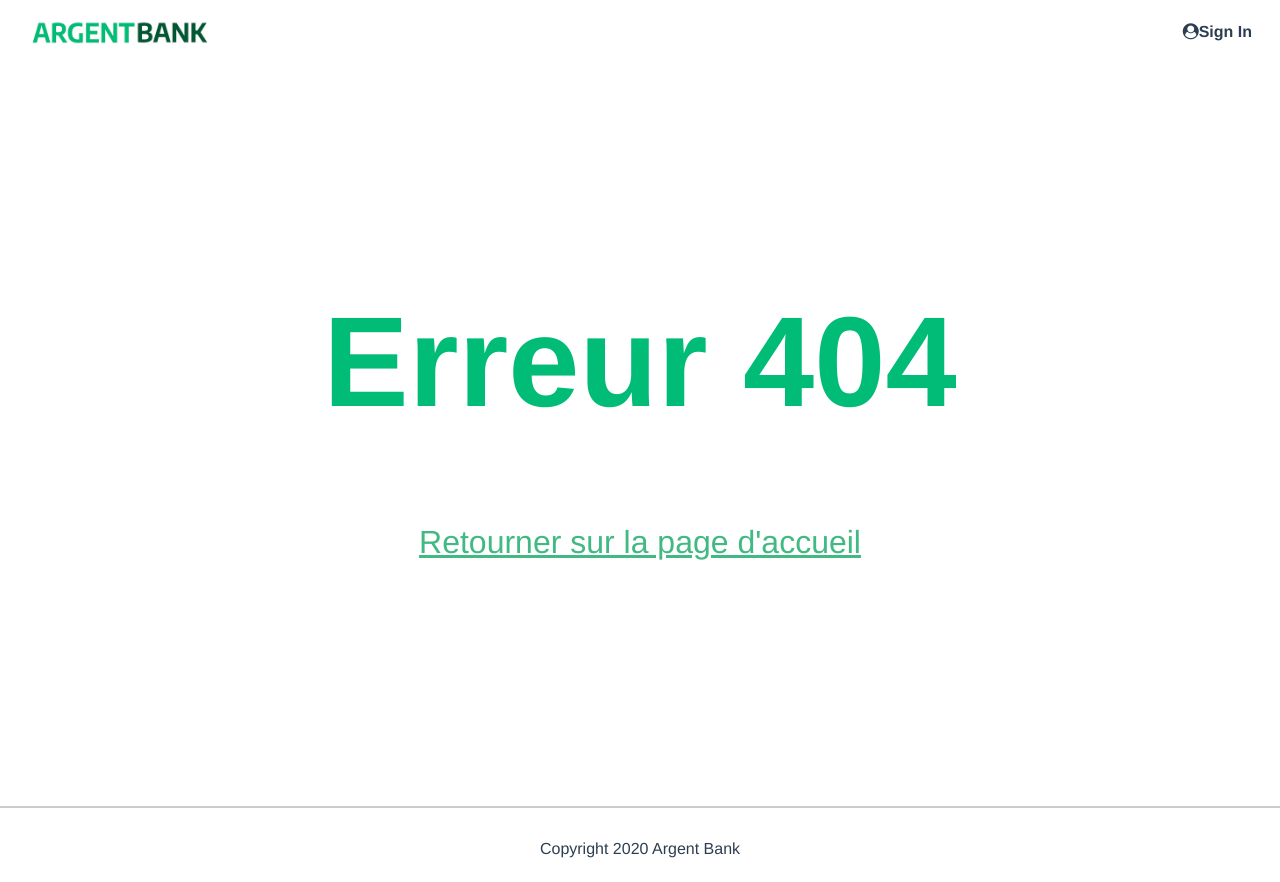
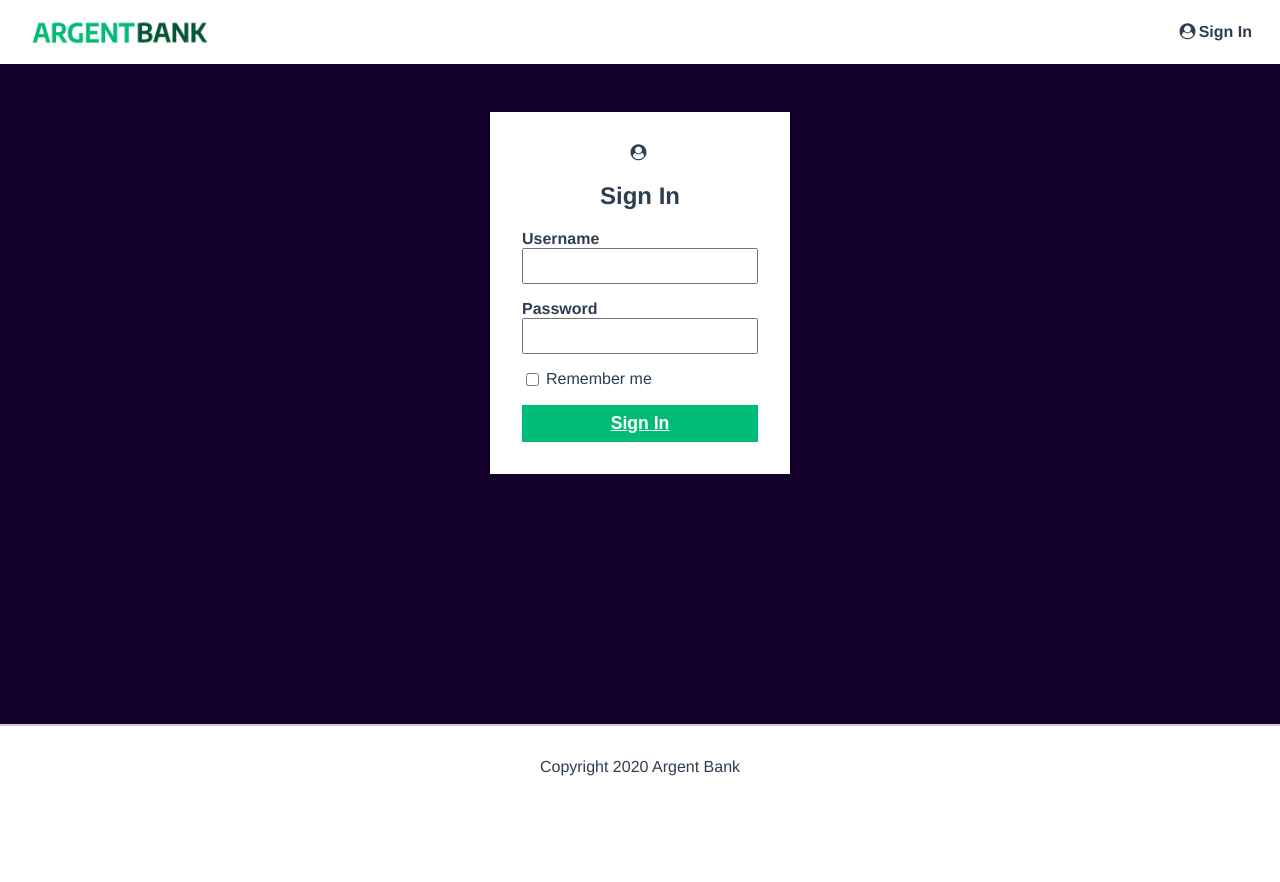
Before and after one commit to ssaili/ArgentBank, a React (Create React App) app in the folder front-end/: page /login in a window 1280 px wide. Before the commit this address had no page. After the commit the page ends 800 px from the top, so only its background shows below. Built offline with nearby package versions, Linux system fonts and the light colour scheme.

Commit message:
Update paths and styles in App, Header, and SignInPage

```diff
--- a/front-end/src/app/App.jsx
+++ b/front-end/src/app/App.jsx
@@ -11,11 +11,11 @@ function App() {
       element: <HomePage />,
     },
     {
-      path: "/signin",
+      path: "/login",
       element: <SignInPage />,
     },
     {
-      path: "/user",
+      path: "/profile",
       element: <UserPage />,
     },
     {
--- a/front-end/src/components/Header/index.jsx
+++ b/front-end/src/components/Header/index.jsx
@@ -14,7 +14,7 @@ const Header = ({ children }) => {
         <h1 className="sr-only">Argent Bank</h1>
       </Link>
       <div>
-        <Link className="main-nav-item" to="/signin">
+        <Link className="main-nav-item" to="/login">
           <i className="fa fa-user-circle"></i>
           Sign In
         </Link>
--- a/front-end/src/components/Header/style.css
+++ b/front-end/src/components/Header/style.css
@@ -23,6 +23,10 @@
   text-decoration: underline;
 }
 
+.fa-user-circle {
+  padding-right: 0.2rem;
+}
+
 .main-nav-logo {
   display: flex;
   align-items: center;
--- a/front-end/src/pages/SignInPage/style.css
+++ b/front-end/src/pages/SignInPage/style.css
@@ -5,9 +5,10 @@
   font-size: 1.1rem;
   font-weight: bold;
   margin-top: 1rem;
-  border-color: #00bc77;
+  border: none;
   background-color: #00bc77;
   color: #fff;
+  text-decoration: underline;
 }
 
 .sign-in-content {
@@ -19,7 +20,7 @@
 }
 
 .sign-in-icon {
-  font-size: 5rem;
+  font-size: 1rem;
 }
 
 .input-remember {
```
